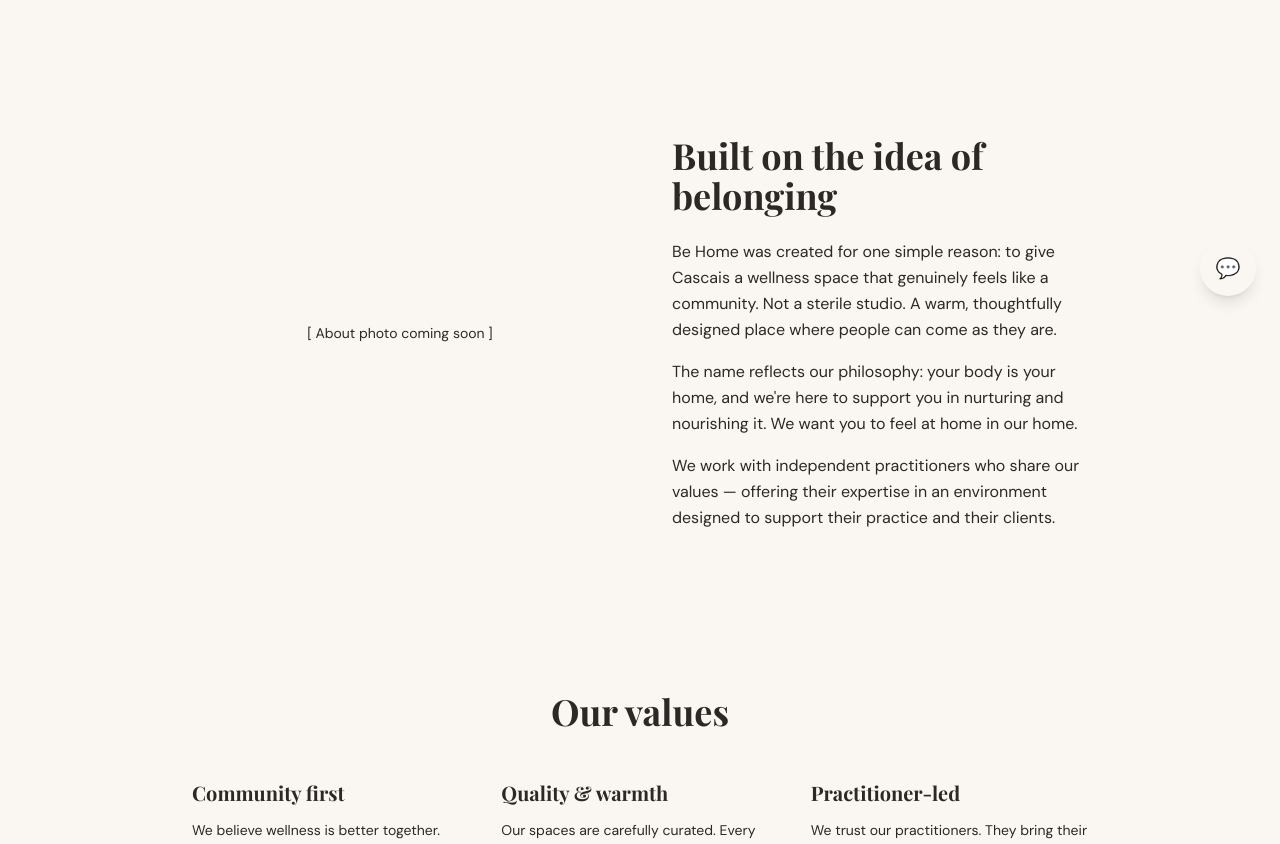
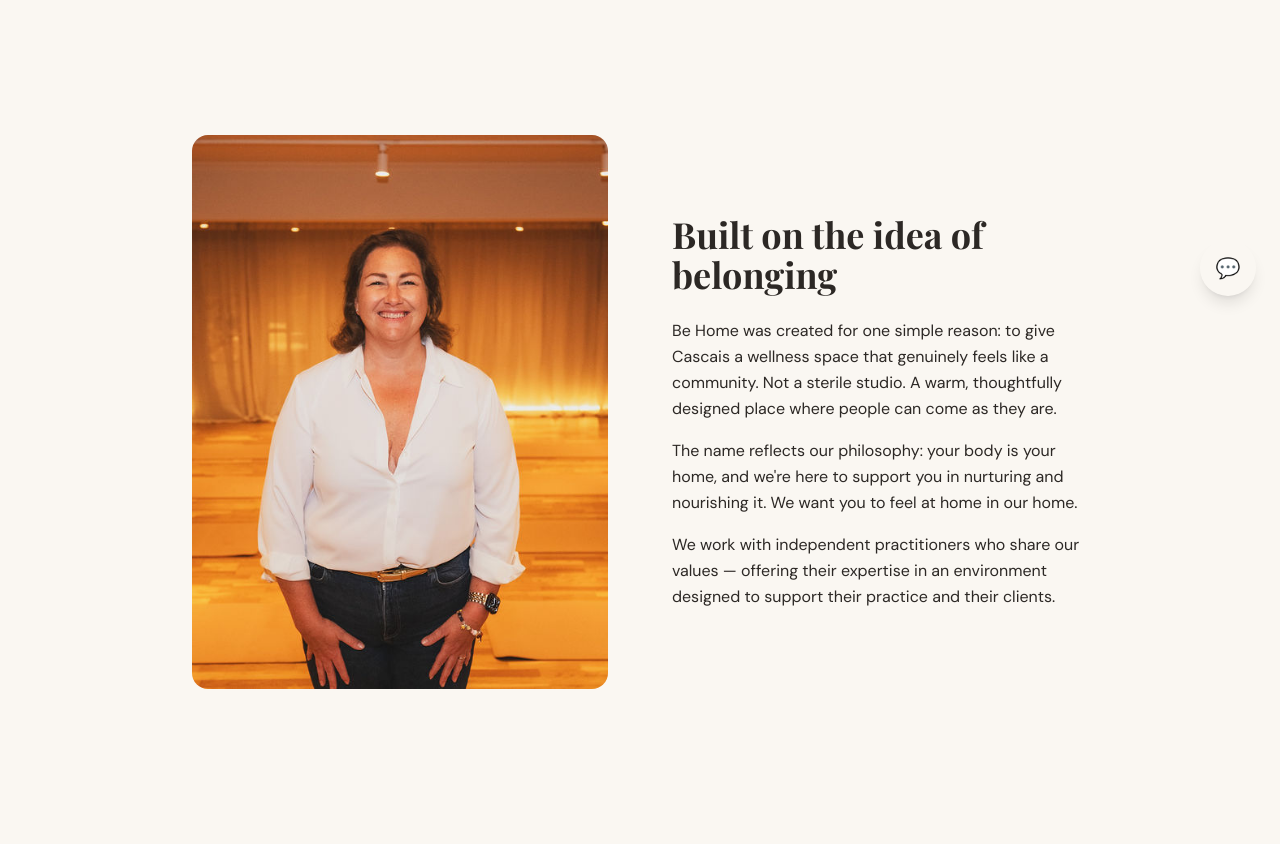
Before and after one commit to lisabarksfield/be-home, a Next.js app: page /about in a window 1280 px wide. Shown: the part 480-1324 px from the top of the page. Built offline with nearby package versions, Linux system fonts and the light colour scheme.

Commit message:
Add founder photo to about page
Co-Authored-By: Claude Sonnet 4.6 <noreply@anthropic.com>

```diff
--- a/app/(public)/about/page.tsx
+++ b/app/(public)/about/page.tsx
@@ -1,4 +1,5 @@
 import Link from "next/link";
+import Image from "next/image";
 import { content } from "@/lib/content";
 
 const { about } = content;
@@ -20,8 +21,8 @@ export default function AboutPage() {
 
       <section className="py-20 px-6" style={{ backgroundColor: "var(--color-cream)" }}>
         <div className="max-w-4xl mx-auto grid md:grid-cols-2 gap-16 items-center">
-          <div className="h-80 rounded-2xl flex items-center justify-center text-sm" style={{ backgroundColor: "var(--color-stone)", color: "var(--color-stone-deep)" }}>
-            [ About photo coming soon ]
+          <div className="relative rounded-2xl overflow-hidden" style={{ aspectRatio: "3/4" }}>
+            <Image src="/about-founder.jpg" alt="Lisa — founder of Be Home Cascais" fill className="object-cover" />
           </div>
           <div>
             <h2 className="text-3xl md:text-4xl font-light mb-6" style={{ fontFamily: "var(--font-serif)", color: "var(--color-charcoal)" }}>
```
Also changed, not shown: public/about-founder.jpg (added).
